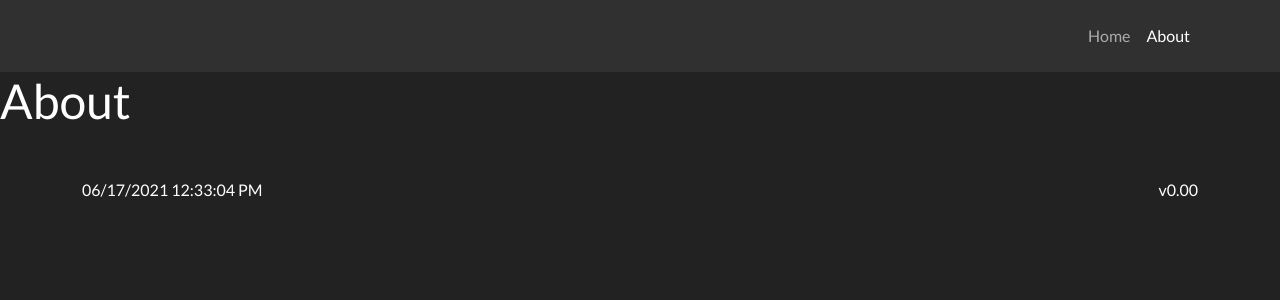
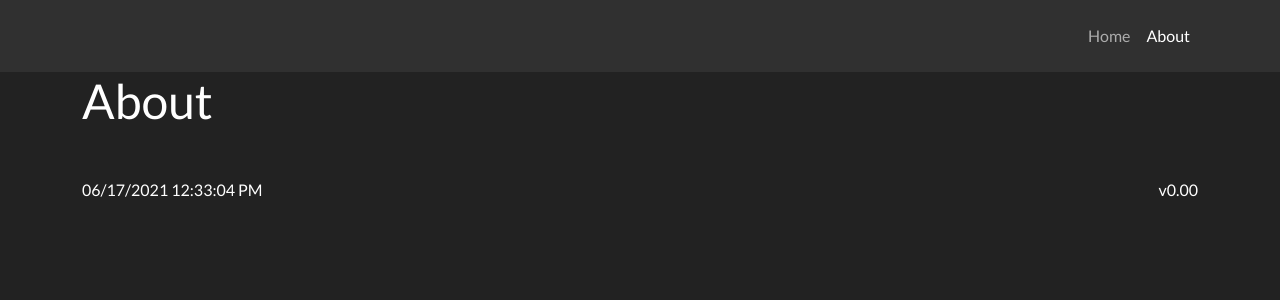
Before and after one commit to fastline21/envelope-savings, a React (Create React App) app in the folder client/: page /about in a window 1280 px wide. Shown: the top 300 px of the page. Built offline with nearby package versions, Linux system fonts and the light colour scheme.

Commit message:
Added Container in About

```diff
--- a/client/src/containers/About/About.jsx
+++ b/client/src/containers/About/About.jsx
@@ -1,7 +1,12 @@
 import React from 'react';
+import { Container } from 'react-bootstrap';
 
 const About = () => {
-	return <h1>About</h1>;
+	return (
+		<Container>
+			<h1>About</h1>
+		</Container>
+	);
 };
 
 export default About;
```
